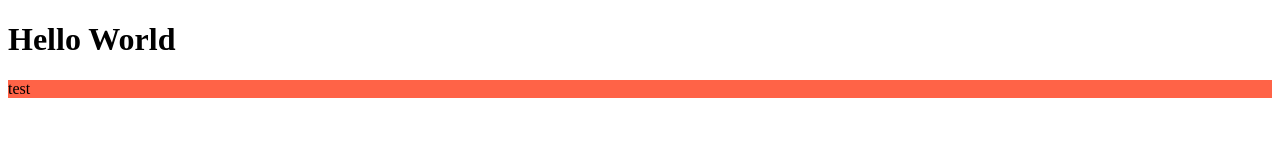
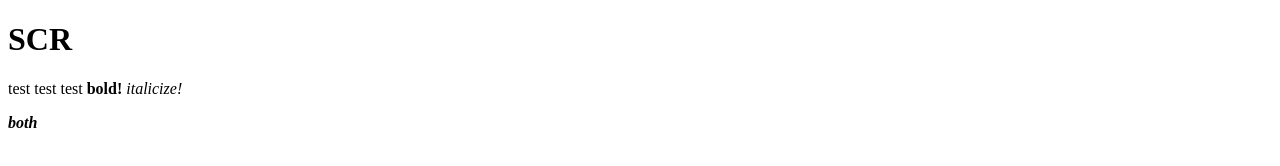
Before and after one commit to Seattle-Computing-Resourcing/Seattle-Computing-Resourcing.github.io, a plain HTML site: page index.html in a window 1280 px wide. Drawn offline with Linux system fonts and the light colour scheme.

Commit message:
update index.html and add logo into folder assests, created folder script too

```diff
--- a/index.html
+++ b/index.html
@@ -1,8 +1,17 @@
 <!DOCTYPE html>
 
+<html lang="en">
+
 <html>
+    <head>
+        <meta charset = "UTF-8">
+
+        <title>Seattle Computing Resourcing</title>
+    </head>
+
     <body>
-        <h1>Hello World</h1>
-        <p style="background-color:Tomato;">test</p>
+        <h1>SCR</h1>
+        <p>test test test <b>bold!</b> <i>italicize!</i></p>
+        <p><b><i>both</i></b></p>
     </body>
 </html>
```
Also changed, not shown: assets/logo.png (added).
